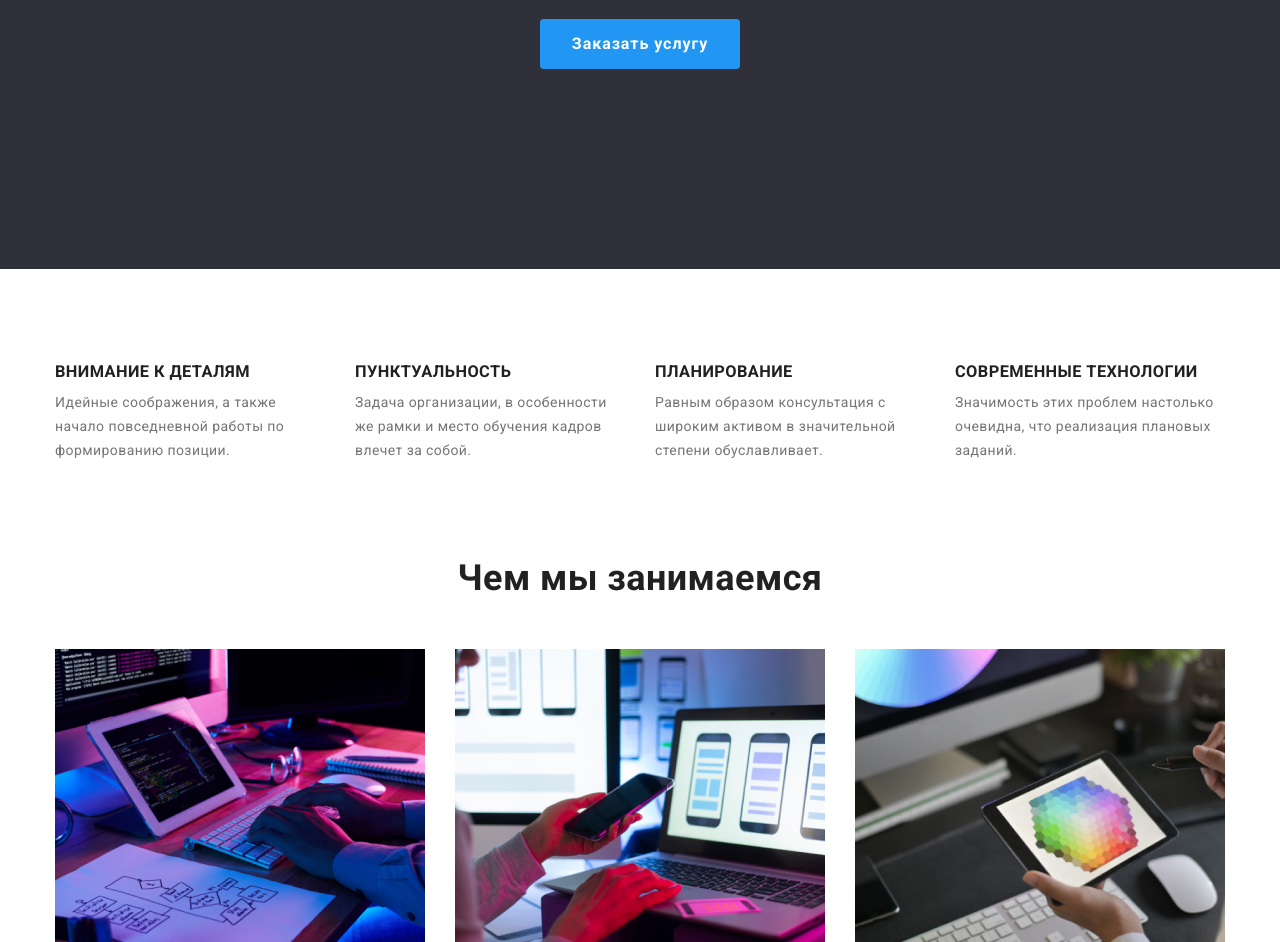
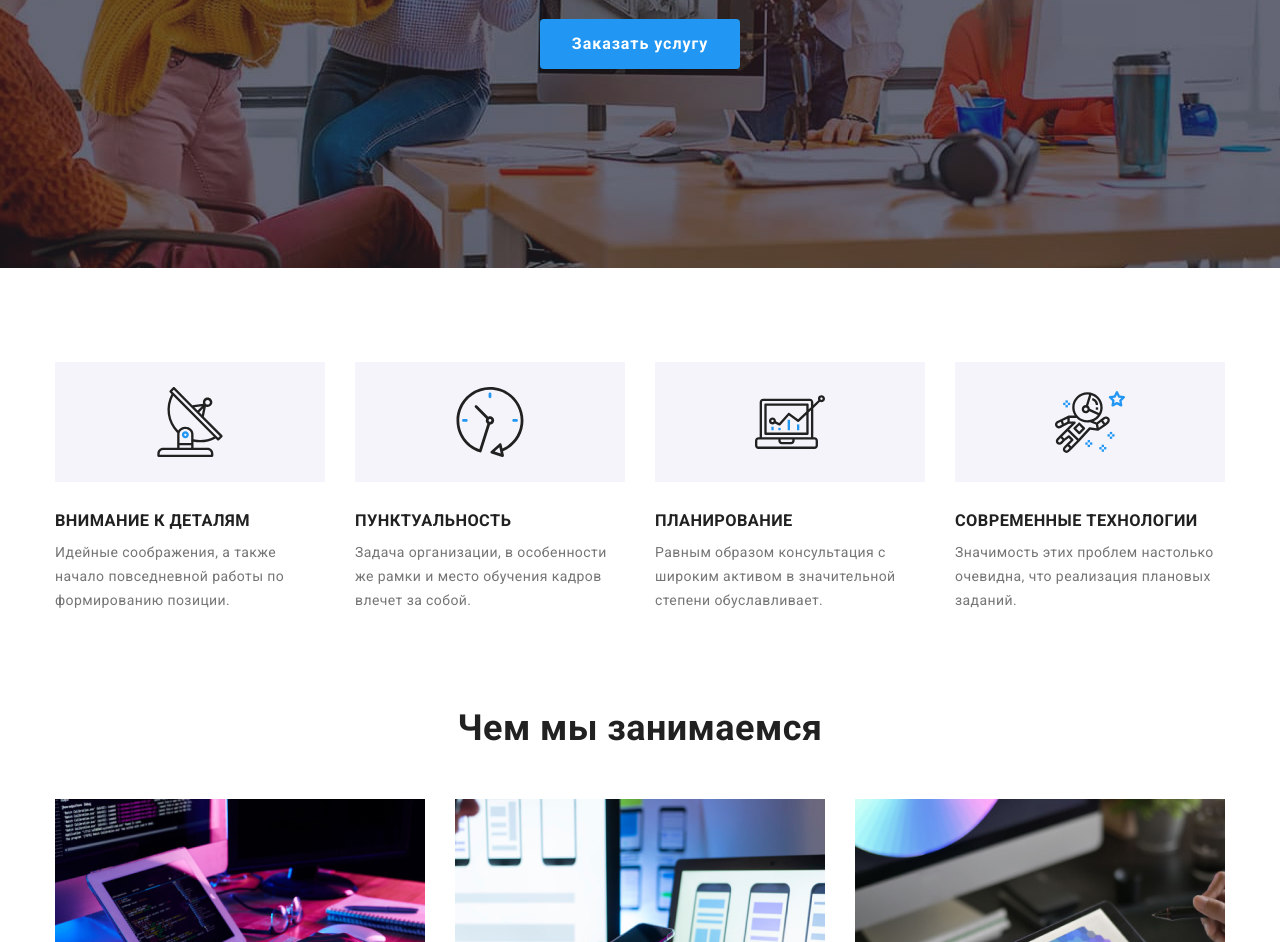
Before and after one commit to oleksiykanayev/goit-markup-hw-04, a plain HTML site: page index.html in a window 1280 px wide. Shown: the part 413-1355 px from the top of the page. Drawn offline with nearby package versions, Linux system fonts and the light colour scheme.

Commit message:
выполняет дз4

```diff
--- a/css/styles.css
+++ b/css/styles.css
@@ -9,7 +9,9 @@
   --back3-color: #2f303a;
   --bord-port-color: #eeeeee;
   --siteheadbord-color: #ececec;
-  --basecont-color: rgba(255, 255, 255, 0, 6);
+  --basecont-color: rgba(255, 255, 255, 0.6);
+  --bgrd-color: rgba(47, 48, 58, 0.4);
+  --boxsshadowcolor: 0px 4px 4px 0px #000000 25 %;
   --second-font: Raleway, sans-serif;
 }
 * {
@@ -124,6 +126,15 @@ body {
 }
 /* Эффективные решения */
 .solution {
+  max-width: 1600px;
+  height: 600px;
+  margin-left: auto;
+  margin-right: auto;
+  background-image: linear-gradient(to right, var(--bgrd-color), var(--bgrd-color)),
+    url(../image/back.jpg);
+  background-repeat: no-repeat;
+  background-size: cover;
+  background-position: center;
   padding-top: 200px;
   padding-bottom: 200px;
   background-color: var(--back1-color);
@@ -166,6 +177,28 @@ body {
 .card:not(:last-child) {
   margin-right: 30px;
 }
+.card::before {
+  display: block;
+  content: "";
+  height: 120px;
+  margin-bottom: 30px;
+  background-size: auto;
+  background-repeat: no-repeat;
+  background-position: center;
+  background-color: var(--back2-color);
+}
+.icon-antena::before {
+  background-image: url(../image/antenna\ 1.svg);
+}
+.icon-clock::before {
+  background-image: url(../image/clock\ 1.svg);
+}
+.icon-diagram::before {
+  background-image: url(../image/diagram\ 1.svg);
+}
+.icon-astro::before {
+  background-image: url(../image/astronaut\ 1.svg);
+}
 .advantages-list .title {
   margin-bottom: 10px;
   color: var(--sec-textcolor);
@@ -207,6 +240,12 @@ body {
 .ourteam-list {
   display: flex;
   justify-content: space-between;
+}
+.team-card {
+  width: 270px;
+  height: 428px;
+  background-color: violet;
+  border-radius: 4px;
 }
 .ourteam-title {
   margin-bottom: 50px;
@@ -345,3 +384,4 @@ address {
 /* подложка темная #2F303A */
 /* подложка светлая низ #F5F4FA */
 /* нижний адреса rgba(255,255,255,0.6) */
+box-shadow: 0px 4px 4px 0px #000000 25 %;
--- a/index.html
+++ b/index.html
@@ -51,25 +51,25 @@
         <div class="container">
           <h2 hidden>Наши преимущества</h2>
           <ul class="advantages-list">
-            <li class="card">
+            <li class="card icon-antena">
               <h3 class="title">Внимание к деталям</h3>
               <p>
                 Идейные соображения, а также начало повседневной работы по формированию позиции.
               </p>
             </li>
-            <li class="card">
+            <li class="card icon-clock">
               <h3 class="title">Пунктуальность</h3>
               <p>
                 Задача организации, в особенности же рамки и место обучения кадров влечет за собой.
               </p>
             </li>
-            <li class="card">
+            <li class="card icon-diagram">
               <h3 class="title">Планирование</h3>
               <p>
                 Равным образом консультация с широким активом в значительной степени обуславливает.
               </p>
             </li>
-            <li class="card">
+            <li class="card icon-astro">
               <h3 class="title">Современные технологии</h3>
               <p>Значимость этих проблем настолько очевидна, что реализация плановых заданий.</p>
             </li>
@@ -106,7 +106,7 @@
         <div class="container">
           <h2 class="ourteam-title">Наша команда</h2>
           <ul class="ourteam-list">
-            <li>
+            <li class="team-card">
               <img
                 class="ourteam-image"
                 src="./image/pd.jpg"
```
Also changed, not shown: image/antenna 1.svg (added), image/astronaut 1.svg (added), image/back.jpg (added), image/clock 1.svg (added), image/diagram 1.svg (added).
